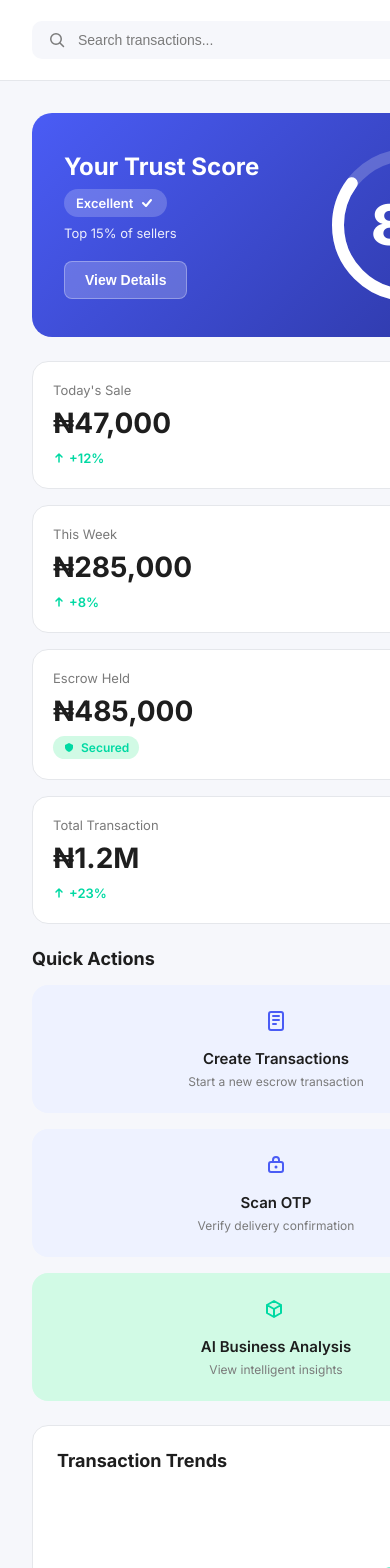
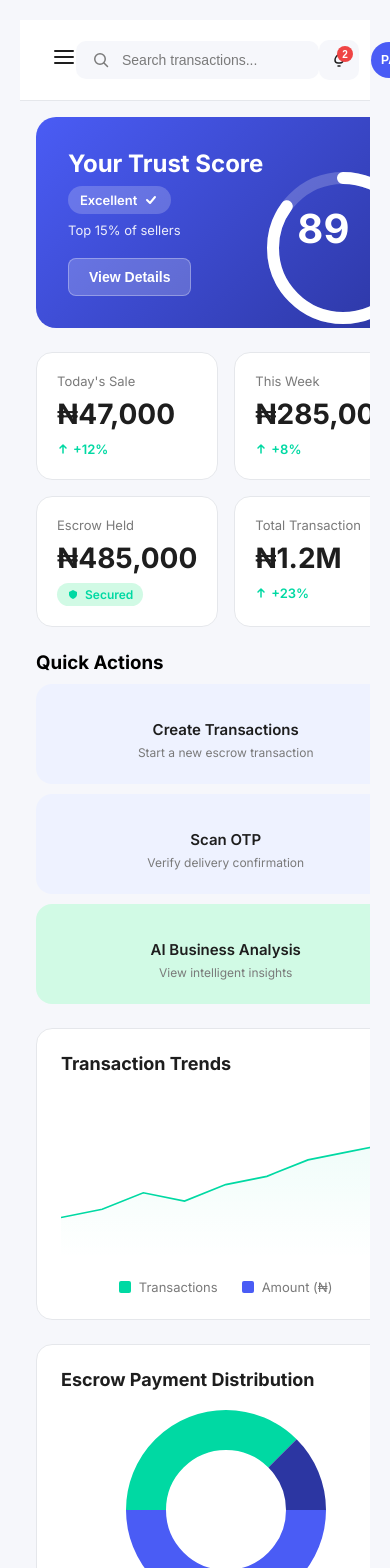
Before and after one commit to Awogo/SecureX-App, a React (Vite) app: page /dashboard in a window 390 px wide. Shown: the top 1568 px of the page. Built offline with nearby package versions, Linux system fonts and the light colour scheme.

Commit message:
Dashboard Responsiveness changes

```diff
--- a/src/pages/Dashboard.jsx
+++ b/src/pages/Dashboard.jsx
@@ -4,6 +4,7 @@ import logoBlue from "../assets/logo-blue.png";
 import "../styles/dashboard.css";
 
 const Dashboard = () => {
+  const [sidebarOpen, setSidebarOpen] = useState(false);
   const navigate = useNavigate();
   const [activeNav, setActiveNav] = useState("dashboard");
 
@@ -44,46 +45,39 @@ const Dashboard = () => {
 
   const quickActions = [
   {
-      icon: (
-        <svg width="24" height="24" viewBox="0 0 24 24" fill="none">
-          <rect x="5" y="3" width="14" height="18" rx="2" stroke="#4A5CF5" strokeWidth="2"/>
-          <path d="M9 7H15M9 11H15M9 15H12" stroke="#4A5CF5" strokeWidth="2" strokeLinecap="round"/>
-        </svg>
-      ),
     title: "Create Transactions",
     subtitle: "Start a new escrow transaction",
-      color: "#EEF2FF"
+    color: "#EEF2FF",
+    route: "/create-transactions"
   },
   {
-      icon: (
-        <svg width="24" height="24" viewBox="0 0 24 24" fill="none">
-          <rect x="5" y="9" width="14" height="10" rx="2" stroke="#4A5CF5" strokeWidth="2"/>
-          <path d="M9 9V7C9 5.34315 10.3431 4 12 4C13.6569 4 15 5.34315 15 7V9" stroke="#4A5CF5" strokeWidth="2"/>
-          <circle cx="12" cy="14" r="1.5" fill="#4A5CF5"/>
-        </svg>
-      ),
     title: "Scan OTP",
     subtitle: "Verify delivery confirmation",
-      color: "#EEF2FF"
+    color: "#EEF2FF",
+    route: "/scan-otp"
   },
   {
-      icon: (
-        <svg width="24" height="24" viewBox="0 0 24 24" fill="none">
-          <path d="M3 8L10 4L17 8M3 8L10 12M3 8V16L10 20M17 8L10 12M17 8V16L10 20M10 12V20" stroke="#00D9A3" strokeWidth="2" strokeLinecap="round" strokeLinejoin="round"/>
-        </svg>
-      ),
     title: "AI Business Analysis",
     subtitle: "View intelligent insights",
-      color: "#D1FAE5"
+    color: "#D1FAE5",
+    route: "/ai-business-analysis"
   },
 ];
+
 
   return (
     <div className="dashboard-page">
       {/* Sidebar */}
-      <aside className="dashboard-sidebar">
+      <aside className={`dashboard-sidebar ${sidebarOpen ? "open" : ""}`}>
+
         <div className="sidebar-header">
           <img src={logoBlue} alt="SecureX" className="sidebar-logo" />
+
+          <button
+            className="close-sidebar-btn"
+             onClick={() => setSidebarOpen(false)}>
+             ✕
+            </button>
         </div>
 
         <nav className="sidebar-nav">
@@ -102,7 +96,10 @@ const Dashboard = () => {
 
           <button
             className={`nav-item ${activeNav === "transactions" ? "active" : ""}`}
-            onClick={() => setActiveNav("/CreateTransaction")}
+            onClick={() => {
+                setActiveNav("transactions");
+                navigate("/transactions");
+            }}
           >
             <svg width="20" height="20" viewBox="0 0 20 20" fill="none">
               <path d="M3 5H17M3 10H17M3 15H12" stroke="currentColor" strokeWidth="1.5" strokeLinecap="round"/>
@@ -112,7 +109,10 @@ const Dashboard = () => {
 
           <button
             className={`nav-item ${activeNav === "ai" ? "active" : ""}`}
-            onClick={() => setActiveNav("ai")}
+            onClick={() => {
+                setActiveNav("ai-insights");
+                navigate("/ai-insights");
+            }}
           >
             <svg width="20" height="20" viewBox="0 0 20 20" fill="none">
               <circle cx="10" cy="10" r="7" stroke="currentColor" strokeWidth="1.5"/>
@@ -123,18 +123,24 @@ const Dashboard = () => {
 
           <button
             className={`nav-item ${activeNav === "verification" ? "active" : ""}`}
-            onClick={() => setActiveNav("verification")}
+            onClick={() => {
+                setActiveNav("verification");
+                navigate("/kyc");
+            }}
           >
             <svg width="20" height="20" viewBox="0 0 20 20" fill="none">
               <path d="M10 2L4 5V9C4 12.5 7 16 10 17C13 16 16 12.5 16 9V5L10 2Z" stroke="currentColor" strokeWidth="1.5"/>
               <path d="M7 10L9 12L13 8" stroke="currentColor" strokeWidth="1.5" strokeLinecap="round" strokeLinejoin="round"/>
             </svg>
-            <span>Verification</span>
+            <span>KYC Verification</span>
           </button>
 
           <button
             className={`nav-item ${activeNav === "settings" ? "active" : ""}`}
-            onClick={() => setActiveNav("settings")}
+            onClick={() => {
+                setActiveNav("settings");
+                navigate("/settings");
+            }}
           >
             <svg width="20" height="20" viewBox="0 0 20 20" fill="none">
               <circle cx="10" cy="10" r="3" stroke="currentColor" strokeWidth="1.5"/>
@@ -161,10 +167,27 @@ const Dashboard = () => {
         </div>
       </aside>
 
+        {sidebarOpen && (
+          <div
+            className="sidebar-overlay"
+            onClick={() => setSidebarOpen(false)}/>
+           )}
+
+
       {/* Main Content */}
       <main className="dashboard-main">
         {/* Header */}
         <header className="dashboard-header">
+            <button
+              className="mobile-menu-btn"
+              onClick={() => setSidebarOpen(true)}>
+              <svg width="24" height="24" viewBox="0 0 24 24" fill="none">
+              <path d="M3 6H21M3 12H21M3 18H21"
+                stroke="#1E1E1E"
+                strokeWidth="2"
+                strokeLinecap="round" />
+              </svg>
+           </button>
           <div className="search-bar">
             <svg width="18" height="18" viewBox="0 0 18 18" fill="none">
               <circle cx="8" cy="8" r="5.25" stroke="#7A7A7A" strokeWidth="1.5"/>
@@ -243,11 +266,11 @@ const Dashboard = () => {
               </div>
 
               {/* Quick Actions */}
-              <div className="quick-actions-section">
+              <div className="card">
                 <h3>Quick Actions</h3>
                 <div className="actions-grid">
                   {quickActions.map((action, index) => (
-                    <div key={index} className="action-card" style={{ background: action.color }}>
+                    <div key={index} className="action-card" style={{ background: action.color }} onClick={() => navigate(action.route)}>
                       <div className="action-icon">{action.icon}</div>
                       <h4>{action.title}</h4>
                       <p>{action.subtitle}</p>
@@ -292,7 +315,7 @@ const Dashboard = () => {
               <div className="chart-card">
                 <h3>Escrow Payment Distribution</h3>
                 <div className="pie-chart">
-                  <svg width="200" height="200" viewBox="0 0 200 200">
+                  <svg viewBox="0 0 200 200" style={{ width: "100%", maxWidth: "200px" }}>
                     <circle cx="100" cy="100" r="80" fill="none" stroke="#4A5CF5" strokeWidth="40" strokeDasharray="251 502"/>
                     <circle cx="100" cy="100" r="80" fill="none" stroke="#00D9A3" strokeWidth="40" strokeDasharray="188 502" strokeDashoffset="-251" transform="rotate(0 100 100)"/>
                     <circle cx="100" cy="100" r="80" fill="none" stroke="#2C36A2" strokeWidth="40" strokeDasharray="63 502" strokeDashoffset="-439"/>
--- a/src/styles/dashboard.css
+++ b/src/styles/dashboard.css
@@ -1,3 +1,12 @@
+* {
+  box-sizing: border-box;
+}
+
+body {
+  margin: 0;
+  overflow-x: hidden;
+}
+
 @import url('https://fonts.googleapis.com/css2?family=Inter:wght@400;500;600;700;800&display=swap');
 
 /* Dashboard Layout */
@@ -19,21 +28,36 @@
   height: 100vh;
   left: 0;
   top: 0;
-}
-
-.sidebar-header {
-  display: flex;
-  align-items: center;
-  gap: 10px;
-  padding: 24px 20px;
-  border-bottom: 1px solid #E5E7EB;
+  transition: transform 0.3s ease;
+  z-index: 2000;
+  padding: 20px;
 }
 
 .sidebar-logo {
-  width: 120px;
-  height: 32px;
-  object-fit: contain;
+  margin: 0;
 }
+.sidebar-nav {
+  margin-top: 30px;
+  display: flex;
+  flex-direction: column;
+  gap: 10px;
+}
+
+
+.sidebar-nav button {
+  padding: 10px;
+  border: none;
+  background: #f3f4f6;
+  cursor: pointer;
+  border-radius: 6px;
+  text-align: left;
+}
+
+.sidebar-nav button:hover {
+  background: #e5e7eb;
+}
+
+
 
 .sidebar-brand {
   font-size: 18px;
@@ -41,12 +65,85 @@
   color: #1E1E1E;
 }
 
+* {
+  box-sizing: border-box;
+}
+
+body {
+  margin: 0;
+  overflow-x: hidden;
+  font-family: Arial, sans-serif;
+}
+
+/* ===== LAYOUT ===== */
+
+.dashboard-container {
+  display: flex;
+}
+
+/* ===== SIDEBAR ===== */
+
+.dashboard-sidebar {
+  width: 260px;
+  background: white;
+  border-right: 1px solid #e5e7eb;
+  height: 100vh;
+  position: fixed;
+  left: 0;
+  top: 0;
+  transition: transform 0.3s ease;
+  z-index: 2000;
+  padding: 20px;
+}
+
+.sidebar-header {
+  display: flex;
+  justify-content: space-between;
+  align-items: center;
+}
+
+.logo {
+  margin: 0;
+}
+
 .sidebar-nav {
-  flex: 1;
-  padding: 16px;
+  margin-top: 30px;
   display: flex;
   flex-direction: column;
-  gap: 4px;
+  gap: 10px;
+}
+
+.sidebar-nav button {
+  padding: 10px;
+  border: none;
+  background: #f3f4f6;
+  cursor: pointer;
+  border-radius: 6px;
+  text-align: left;
+}
+
+.sidebar-nav button:hover {
+  background: #e5e7eb;
+}
+
+/* ===== CLOSE BUTTON ===== */
+
+.close-sidebar-btn {
+  display: none;
+  background: none;
+  border: none;
+  font-size: 20px;
+  cursor: pointer;
+  position: relative;
+  z-index: 2100;
+}
+
+
+.sidebar-overlay {
+  position: fixed;
+  inset: 0;
+  background: rgba(0,0,0,0.4);
+  z-index: 1500;
 }
 
 .nav-item {
@@ -143,9 +240,8 @@
 /* Main Content */
 .dashboard-main {
   margin-left: 260px;
-  flex: 1;
-  display: flex;
-  flex-direction: column;
+  width: 100%;
+  padding: 20px;
 }
 
 .dashboard-header {
@@ -158,8 +254,16 @@
   position: sticky;
   top: 0;
   z-index: 10;
+
+
 }
-
+.mobile-menu-btn {
+  display: none;
+  font-size: 24px;
+  background: none;
+  border: none;
+  cursor: pointer;
+}
 .search-bar {
   display: flex;
   align-items: center;
@@ -312,10 +416,13 @@
 
 .score-circle {
   position: relative;
-  width: 160px;
-  height: 160px;
+  width: 100%;
+  max-width: 120px;
+  margin: 10px auto 0 auto;
 }
-
+.card {
+  overflow: hidden;
+}
 .score-number {
   position: absolute;
   top: 50%;
@@ -392,9 +499,17 @@
 .actions-grid {
   display: grid;
   grid-template-columns: repeat(3, 1fr);
-  gap: 16px;
+  gap: 10px;
+  margin-top: 10px;
 }
-
+.action-btn {
+  padding: 10px;
+  border: none;
+  background: #4f46e5;
+  color: white;
+  border-radius: 6px;
+  cursor: pointer;
+}
 .action-card {
   padding: 24px 20px;
   border-radius: 16px;
@@ -430,6 +545,7 @@
   border-radius: 16px;
   padding: 24px;
   border: 1px solid #E5E7EB;
+  overflow: hidden;
 }
 
 .chart-card h3 {
@@ -441,6 +557,11 @@
 
 .chart-placeholder {
   margin-bottom: 16px;
+}
+
+.chart-placeholder svg {
+  width: 100%;
+  height: auto;
 }
 
 .chart-legend {
@@ -479,7 +600,11 @@
   gap: 20px;
   margin-bottom: 20px;
 }
-
+.pie-chart svg {
+  width: 100%;
+  max-width: 200px;
+  height: auto;
+}
 .pie-legend {
   display: flex;
   flex-direction: column;
@@ -518,6 +643,13 @@
   border-color: #4A5CF5;
   color: #4A5CF5;
 }
+.mobile-menu-btn {
+  display: none;
+  background: none;
+  border: none;
+  cursor: pointer;
+}
+
 
 /* Responsive */
 @media (max-width: 1200px) {
@@ -526,24 +658,54 @@
   }
 
   .actions-grid {
-    grid-template-columns: repeat(2, 1fr);
+    grid-template-columns: 1fr;
   }
 }
+.close-sidebar-btn {
+  display: none;
+}
+
+
 
 @media (max-width: 768px) {
-  .dashboard-sidebar {
-    display: none;
+      .dashboard-sidebar {
+    transform: translateX(-100%);
+  }
+  .dashboard-sidebar.open {
+    transform: translateX(0);
   }
 
-  .dashboard-main {
+   .dashboard-main {
     margin-left: 0;
   }
 
-  .stats-grid {
+  .dashboard-content {
+    padding: 16px;
+  }
+
+  .content-grid {
     grid-template-columns: 1fr;
   }
 
-  .actions-grid {
-    grid-template-columns: 1fr;
+  .score-circle {
+    width: 120px;
+    height: 120px;
+  }
+
+  .score-number {
+    font-size: 40px;
+  }
+
+  .mobile-menu-btn {
+    display: block;
+  }
+
+  .close-sidebar-btn {
+    display: block;
+    background: none;
+    border: none;
+    font-size: 20px;
+    margin-left: auto;
+    cursor: pointer;
   }
 }
```
Also changed, not shown: src/pages/AiBusinessAnalysis.jsx (added), src/pages/AiInsights.jsx (added), src/pages/CreateTransaction.jsx (added), src/pages/KYC.jsx (added), src/pages/ScanOtp.jsx (added), src/pages/Settings.jsx (added). Lines whose indentation alone changed are shown as unchanged.
